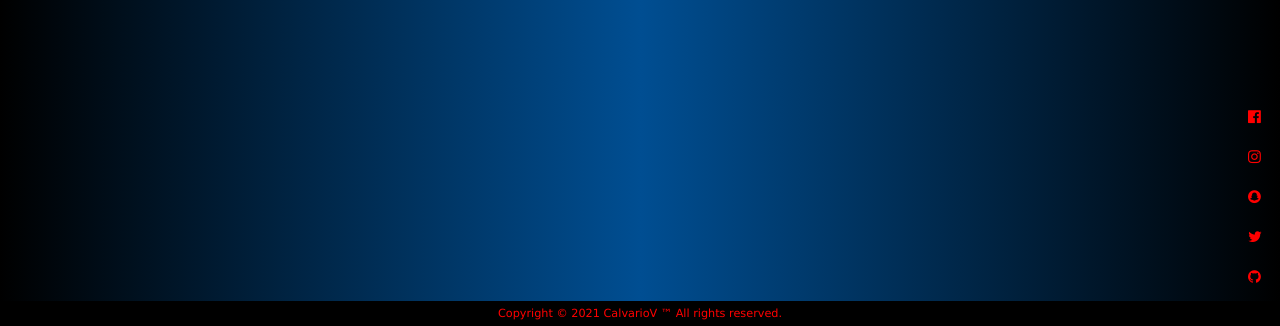
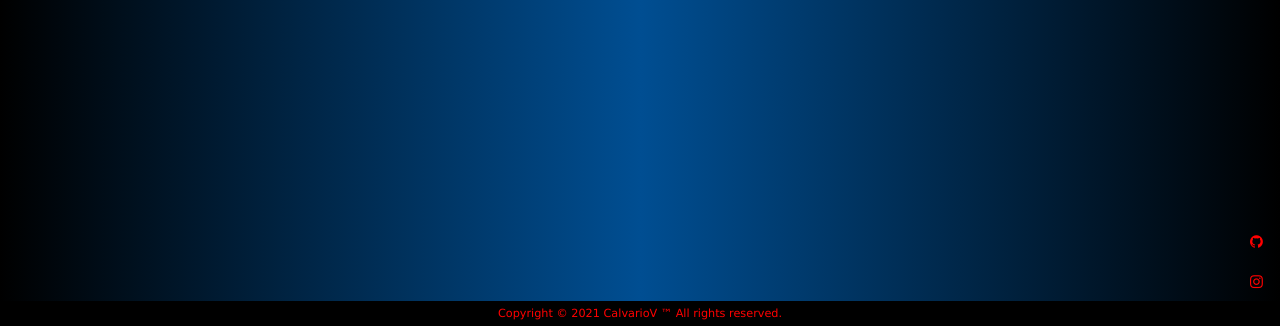
Before and after one commit to CalvarioV/Django3_personal_portfolio, a Django app: page / in a window 1280 px wide. Shown: the part 474-800 px from the top of the page. Run offline with Django 3.2, Linux system fonts and the light colour scheme; some web fonts are replaced.

Commit message:
removed fb sc tw from homepage

```diff
--- a/portfolio/static/portfolio/css/vibes.css
+++ b/portfolio/static/portfolio/css/vibes.css
@@ -55,10 +55,10 @@ a {
 .bubu {
     display:grid;
     position:fixed;
-    height:200px;
+    height:80px;
     text-align:center;
-    bottom:20px;
-    right:20px;
+    bottom:15px;
+    right:19px;
 }
 
 .clik {
--- a/portfolio/templates/portfolio/vibes.html
+++ b/portfolio/templates/portfolio/vibes.html
@@ -69,12 +69,13 @@
 
 
          <div class="bubu">
-            <a href="https://www.facebook.com/victor.calvario.754/"><i class="fa fa-facebook-official w3-hover-opacity vika"></i></a>
+<!--            <a href="https://www.facebook.com/victor.calvario.754/"><i class="fa fa-facebook-official w3-hover-opacity vika"></i></a>-->
+             <a href="https://github.com/CalvarioV"><i class="fa fa-github vika"></i></a>
             <a href="https://www.instagram.com/calvario.v/"><i class="fa fa-instagram w3-hover-opacity vika"></i></a>
            <!-- <i class="fa fa-instagram w3-hover-opacity"></i> -->
-            <a href="https://www.snapchat.com/add/calvariov"><i class="fa fa-snapchat w3-hover-opacity vika"></i></a>
-            <a href="https://twitter.com/CalvarioV1"><i class="fa fa-twitter w3-hover-opacity vika"></i></a>
-            <a href="https://github.com/CalvarioV"><i class="fa fa-github vika"></i></a>
+<!--            <a href="https://www.snapchat.com/add/calvariov"><i class="fa fa-snapchat w3-hover-opacity vika"></i></a>-->
+<!--            <a href="https://twitter.com/CalvarioV1"><i class="fa fa-twitter w3-hover-opacity vika"></i></a>-->
+<!--            <a href="https://github.com/CalvarioV"><i class="fa fa-github vika"></i></a>-->
          </div>
 
 </body>
```
Also changed, not shown: 1 other file.
